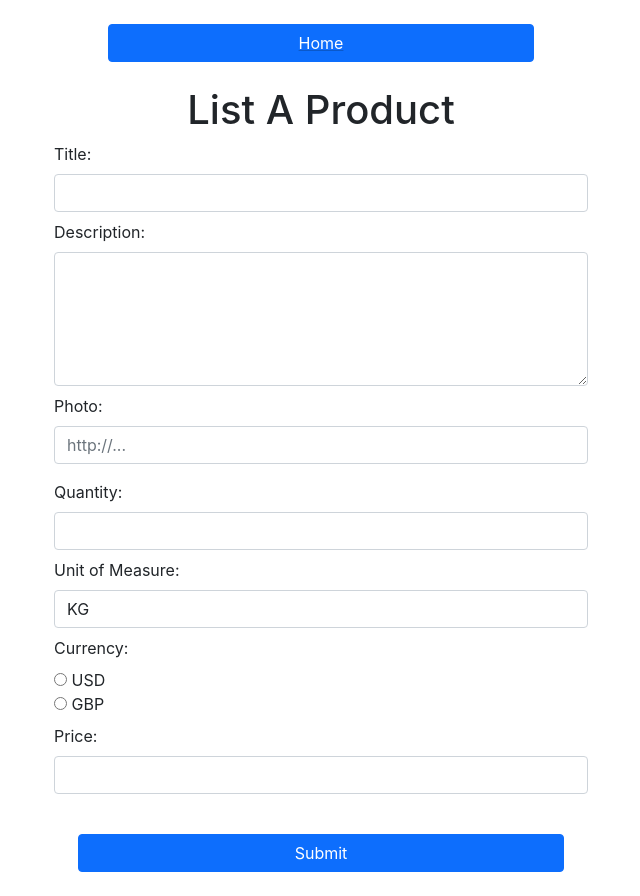
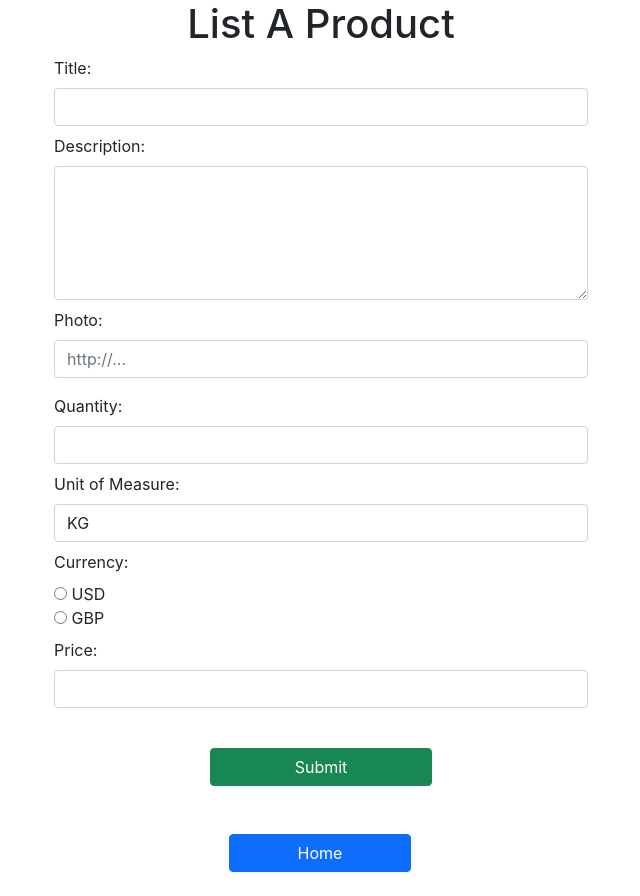
Before and after one commit to salmankhawar/CTD-React, a React (Create React App) app: page /createproduct in a window 1280 px wide. Shown: the whole page, without its empty margins (319-959 px from the left). Built offline with nearby package versions, Linux system fonts and the light colour scheme; no server answers.

Commit message:
Changed some CSS

```diff
--- a/src/pages/CreateProduct.jsx
+++ b/src/pages/CreateProduct.jsx
@@ -32,18 +32,12 @@ export default function CreateProduct() {
         console.log(err)
       }
     } else {
-      setUrlErrorMessage('Please enter a valid URL')
+      setUrlErrorMessage('Please enter a valid URL!')
     }
   }
 
   return (
     <>
-      {/* Make a container for the create product button */}
-      <div className='container-fluid '>
-        {/* Add Home Button */}
-        <Link className="row justify-content-center" to="/"><button className="btn btn-primary col-4 m-4">Home</button>
-        </Link>
-      </div>
       <div className="container ">
         <div className="row col-sm justify-content-md-center">
           <div className="input-group row">
@@ -84,10 +78,19 @@ export default function CreateProduct() {
               <label>Price:</label>
               <input required name="price" type="number" className="form-control" min="0" step="0.01"/>
               <span className="text-success text-center">{errorMessage}</span>
-              <button className="btn btn-primary m-4">Submit</button>
+              <div className='text-center'>
+                <button className="btn btn-success col-5 m-4">Submit</button>
+              </div>
             </form>
+            {/* Add Home Button */}
+            <Link className="row justify-content-center" to="/"><button className="btn btn-primary col-2 m-4">Home</button>
+            </Link>
           </div>
         </div>
+      </div>
+      {/* Make a container for the create product button */}
+      <div className='container'>
+
       </div>
     </>
   )
--- a/src/pages/Products.jsx
+++ b/src/pages/Products.jsx
@@ -34,7 +34,7 @@ export default function Products() {
       {/* Make a container for the create product button */}
       <div className='container-fluid '>
         {/* Add Create Product Button */}
-        <Link className="row justify-content-center" to="/createproduct"><button className="btn btn-primary col-4 m-4">Create Product</button>
+        <Link className="row justify-content-center" to="/createproduct"><button className="btn btn-primary col-2 m-4">Create Product</button>
         </Link>
       </div>
     </>
```
